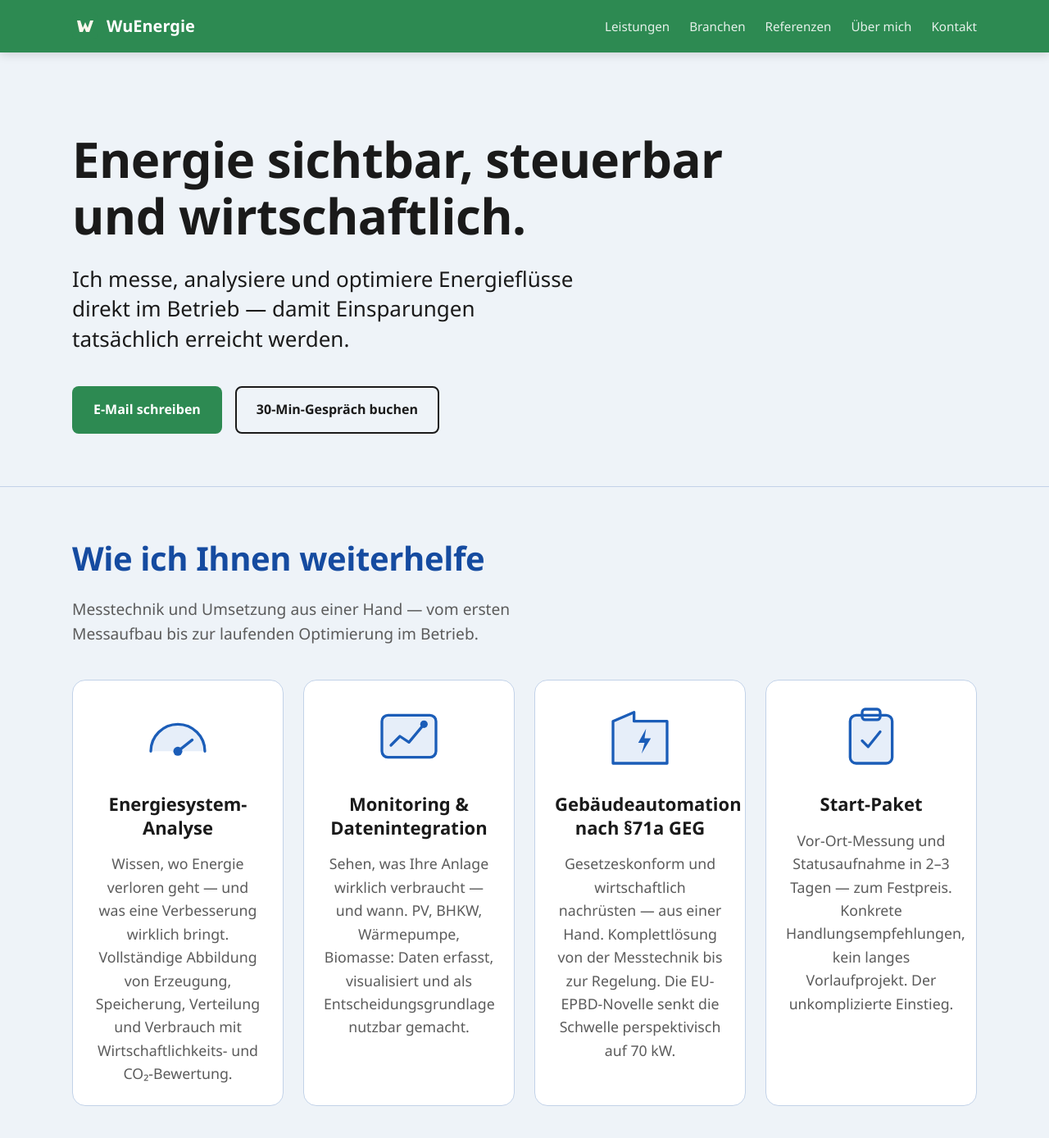
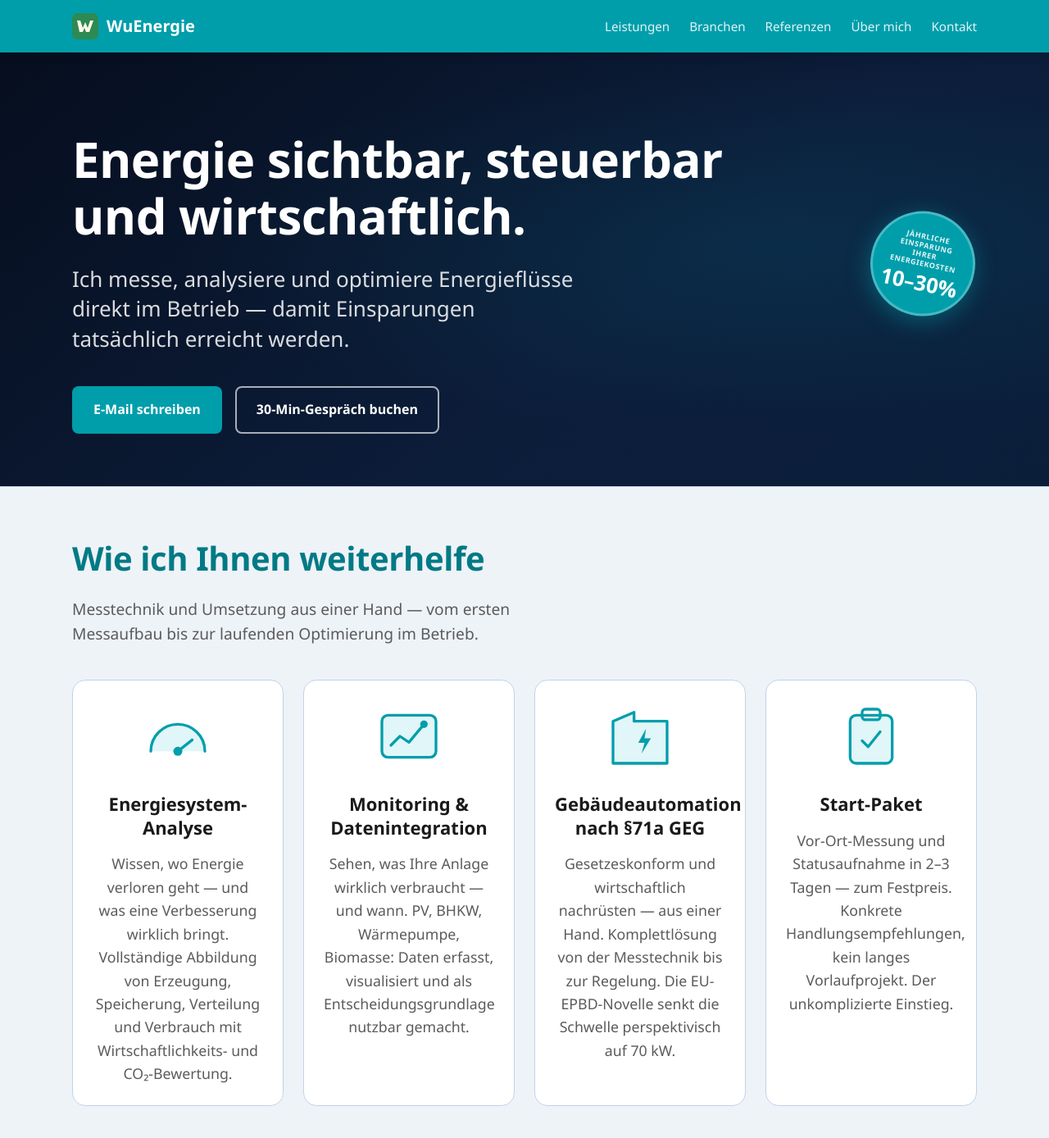
Before and after one commit to wuenergie/wuenergie-site, a Jekyll site: the page built from index.md, in a window 1280 px wide and 1400 px high. Shown: the top 1388 px of the window at 82% size. Built offline with Jekyll 4.4.1, drawn with Linux system fonts in a browser that asks for light colours.

Commit message:
Design: Farbschema Grün → Teal, dunkles Hero-Bereich nach Flyer-Vorlage
Hauptfarbe von Grün (#2D8A52) auf Teal (#009EAB) umgestellt.
Hero-Sektion mit dunklem Weltraum-Gradient und Einsparungs-Badge (10–30%).

Co-Authored-By: Claude Sonnet 4.6 <noreply@anthropic.com>

```diff
--- a/assets/css/style.css
+++ b/assets/css/style.css
@@ -1,7 +1,7 @@
 :root {
-  --c-accent: #2D8A52;
-  --c-accent-dark: #1F6A3C;
-  --c-accent-soft: #E4F2EB;
+  --c-accent: #009EAB;
+  --c-accent-dark: #007A85;
+  --c-accent-soft: #E0F6F8;
   --c-blue: #1B5DB8;
   --c-blue-dark: #154BA0;
   --c-blue-soft: #E6EEF9;
@@ -10,6 +10,8 @@
   --c-ink: #1A1A1A;
   --c-muted: #5B5B5B;
   --c-border: #C2D2E8;
+  --c-space: #060E1E;
+  --c-space-mid: #0C1D3A;
 
   --font-sans: "Aptos", "Seravek", "Segoe UI Variable Text", "Segoe UI", Inter, system-ui, -apple-system, "Helvetica Neue", sans-serif;
   --font-display: "Aptos Display", "Aptos", "Seravek", "Segoe UI Variable Display", "Segoe UI", Inter, system-ui, -apple-system, "Helvetica Neue", sans-serif;
@@ -53,7 +55,7 @@ h1, h2 {
   text-wrap: balance;
 }
 h1 { font-size: clamp(2.25rem, 1.7rem + 2.8vw, 3.75rem); }
-h2 { font-size: clamp(1.75rem, 1.45rem + 1.4vw, 2.5rem); color: var(--c-blue-dark); }
+h2 { font-size: clamp(1.75rem, 1.45rem + 1.4vw, 2.5rem); color: var(--c-accent-dark); }
 h3 {
   font-family: var(--font-sans);
   font-weight: 600;
@@ -68,7 +70,7 @@ a { color: var(--c-blue-dark); text-underline-offset: 3px; }
 a:hover { color: var(--c-blue); }
 
 :focus-visible {
-  outline: 2px solid var(--c-blue);
+  outline: 2px solid var(--c-accent);
   outline-offset: 3px;
   border-radius: 2px;
 }
@@ -177,7 +179,25 @@ section + section { border-top: 1px solid var(--c-border); }
 }
 
 /* Hero */
-.hero { padding: var(--space-2xl) 0 var(--space-xl); }
+.hero {
+  padding: var(--space-2xl) 0 var(--space-xl);
+  background:
+    radial-gradient(ellipse at 75% 45%, rgba(0, 200, 220, 0.09) 0%, transparent 55%),
+    linear-gradient(140deg, var(--c-space) 0%, var(--c-space-mid) 60%, #0A1E3A 100%);
+  color: #fff;
+  position: relative;
+  overflow: hidden;
+}
+.hero h1 { color: #fff; }
+.hero .hero-lede { color: rgba(255, 255, 255, 0.85); }
+.hero .btn-secondary {
+  border-color: rgba(255, 255, 255, 0.65);
+  color: #fff;
+}
+.hero .btn-secondary:hover {
+  background: #fff;
+  color: var(--c-accent-dark);
+}
 .hero-lede {
   font-family: var(--font-display);
   font-size: clamp(1.25rem, 1rem + 1vw, 1.625rem);
@@ -190,6 +210,55 @@ section + section { border-top: 1px solid var(--c-border); }
   display: flex;
   gap: var(--space-sm);
   flex-wrap: wrap;
+}
+
+/* Einsparungs-Badge im Hero */
+.savings-badge {
+  position: absolute;
+  right: clamp(1.5rem, 7vw, 8rem);
+  top: 50%;
+  transform: translateY(-55%) rotate(12deg);
+  width: clamp(7rem, 10vw, 9.5rem);
+  height: clamp(7rem, 10vw, 9.5rem);
+  background: var(--c-accent);
+  border-radius: 50%;
+  display: flex;
+  flex-direction: column;
+  align-items: center;
+  justify-content: center;
+  text-align: center;
+  color: #fff;
+  box-shadow: 0 6px 28px rgba(0, 158, 171, 0.45);
+  border: 3px solid rgba(255, 255, 255, 0.28);
+  padding: 0.75rem;
+  pointer-events: none;
+  user-select: none;
+}
+.savings-badge-top {
+  font-size: clamp(0.55rem, 0.7vw, 0.65rem);
+  font-weight: 700;
+  letter-spacing: 0.07em;
+  text-transform: uppercase;
+  opacity: 0.9;
+  line-height: 1.25;
+  margin-bottom: 0.2rem;
+}
+.savings-badge-value {
+  font-family: var(--font-display);
+  font-size: clamp(1.25rem, 2.2vw, 1.6rem);
+  font-weight: 700;
+  line-height: 1;
+  margin: 0.15rem 0;
+}
+.savings-badge-bottom {
+  font-size: clamp(0.55rem, 0.7vw, 0.65rem);
+  font-weight: 700;
+  text-transform: uppercase;
+  letter-spacing: 0.07em;
+  opacity: 0.9;
+}
+@media (max-width: 768px) {
+  .savings-badge { display: none; }
 }
 
 /* Buttons */
@@ -244,9 +313,9 @@ section + section { border-top: 1px solid var(--c-border); }
 }
 .card:hover {
   transform: translateY(-5px);
-  box-shadow: 0 10px 30px rgba(27, 93, 184, 0.15);
-  background: var(--c-blue-soft);
-  border-color: var(--c-blue);
+  box-shadow: 0 10px 30px rgba(0, 158, 171, 0.18);
+  background: var(--c-accent-soft);
+  border-color: var(--c-accent);
 }
 .card h3 { margin-top: 0; }
 .card p { margin-bottom: 0; color: var(--c-muted); }
@@ -265,15 +334,15 @@ section + section { border-top: 1px solid var(--c-border); }
   display: block;
   margin: 0 auto var(--space-md);
 }
-.card-icon-bg { fill: var(--c-blue-soft); }
+.card-icon-bg { fill: var(--c-accent-soft); }
 .card-icon-fg {
   fill: none;
-  stroke: var(--c-blue);
+  stroke: var(--c-accent);
   stroke-width: 0.9;
   stroke-linecap: round;
   stroke-linejoin: round;
 }
-.card-icon-dot { fill: var(--c-blue); }
+.card-icon-dot { fill: var(--c-accent); }
 
 /* Referenzen-Liste */
 .ref-list {
@@ -295,12 +364,12 @@ section + section { border-top: 1px solid var(--c-border); }
   transition: border-color 0.2s ease, background 0.2s ease;
 }
 .ref-list li:hover {
-  border-color: var(--c-blue);
-  background: var(--c-blue-soft);
+  border-color: var(--c-accent);
+  background: var(--c-accent-soft);
 }
 .ref-name { font-weight: 600; }
 .ref-cat {
-  color: var(--c-blue-dark);
+  color: var(--c-accent-dark);
   font-size: 0.875rem;
   white-space: nowrap;
   font-weight: 500;
@@ -347,9 +416,9 @@ section + section { border-top: 1px solid var(--c-border); }
 }
 .badges li a {
   display: inline-block;
-  background: var(--c-blue-soft);
-  color: var(--c-blue-dark);
-  border: 1px solid var(--c-blue);
+  background: var(--c-accent-soft);
+  color: var(--c-accent-dark);
+  border: 1px solid var(--c-accent);
   padding: 0.4rem 0.875rem;
   border-radius: 999px;
   font-size: 0.9rem;
@@ -357,7 +426,7 @@ section + section { border-top: 1px solid var(--c-border); }
   transition: background 0.15s ease, color 0.15s ease;
 }
 .badges li a:hover {
-  background: var(--c-blue);
+  background: var(--c-accent);
   color: #fff;
 }
 
@@ -503,14 +572,14 @@ section + section { border-top: 1px solid var(--c-border); }
   transition: border-color 0.2s ease, background 0.2s ease;
 }
 .steps li:hover {
-  border-color: var(--c-blue);
-  background: var(--c-blue-soft);
+  border-color: var(--c-accent);
+  background: var(--c-accent-soft);
 }
 .steps li::before {
   content: counter(step, decimal-leading-zero);
   display: block;
   font-family: var(--font-display);
-  color: var(--c-blue);
+  color: var(--c-accent);
   font-size: 1.5rem;
   font-weight: 600;
   margin-bottom: var(--space-xs);
@@ -552,7 +621,7 @@ section + section { border-top: 1px solid var(--c-border); }
   font-family: var(--font-display);
   font-size: clamp(2rem, 1.6rem + 1.5vw, 2.75rem);
   font-weight: 600;
-  color: #5ecdd0;
+  color: #00D4E0;
   line-height: 1.05;
   margin-bottom: 0.5rem;
 }
--- a/index.md
+++ b/index.md
@@ -6,6 +6,10 @@ description: Ingenieurbüro Jörg Wünnenberg in Staufen im Breisgau — Energie
 
 <section class="hero">
   <div class="container">
+    <div class="savings-badge" aria-hidden="true">
+      <span class="savings-badge-top">Jährliche Einsparung Ihrer Energiekosten</span>
+      <span class="savings-badge-value">10–30%</span>
+    </div>
     <h1>Energie sichtbar, steuerbar und&nbsp;wirtschaftlich.</h1>
     <p class="hero-lede">{{ site.data.site.kernsatz }}</p>
     <div class="hero-actions">
```
